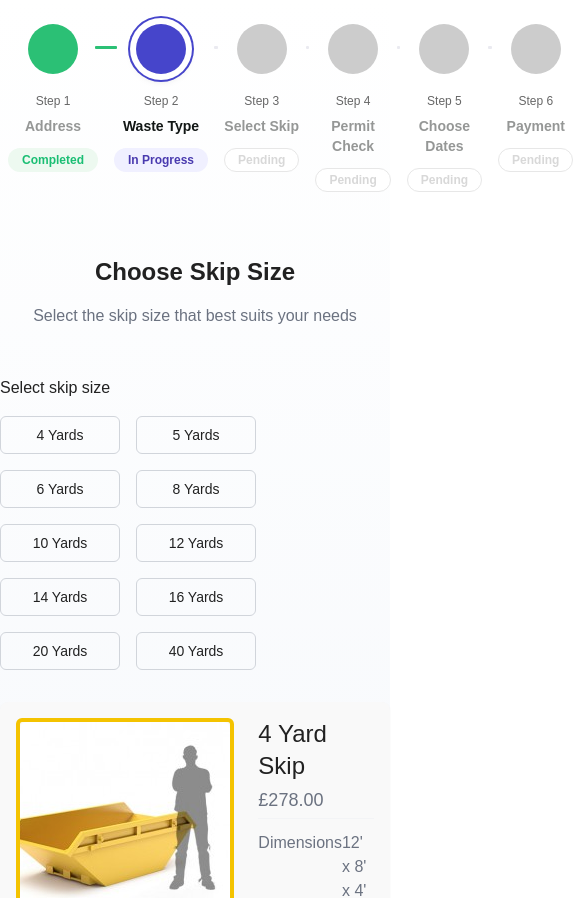
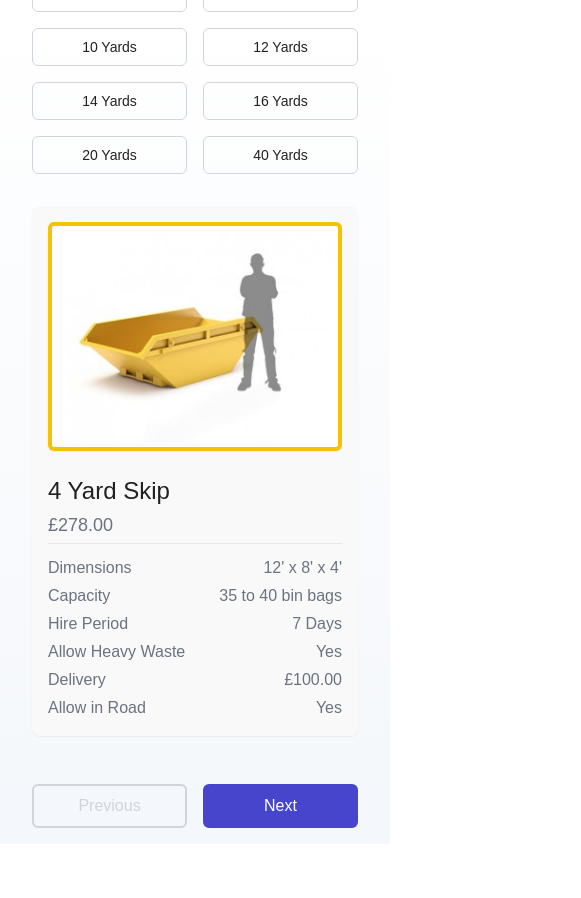
Before and after one commit to Soneshaps/waste-management, a React (Vite) app: page / in a window 390 px wide. Shown: the top 898 px of the page, 581 px wide, since content can reach past the window. After the commit the page ends 844 px from the top, so only its background shows below. Built offline with nearby package versions, Linux system fonts and the light colour scheme; some icons are missing; a web font is replaced by a local one.

Commit message:
feat: Add responsive screens

```diff
--- a/src/pages/ChooseSkip.tsx
+++ b/src/pages/ChooseSkip.tsx
@@ -1,4 +1,4 @@
-import React, { useState } from 'react';
+import React, { useEffect, useRef, useState } from 'react';
 import CustomStepper from '../components/CustomStepper';
 
 const skipSizes = [
@@ -48,14 +48,34 @@ const ChooseSkip: React.FC = () => {
   const [activeStep, setActiveStep] = useState(1);
   const [selectedSkip, setSelectedSkip] = useState<{ id: number; size: string } | null>(null);
 
+  const scrollRef = useRef<HTMLDivElement>(null);
+
+  const scrollToBottom = () => {
+    scrollRef.current?.scrollTo({
+      top: scrollRef.current.scrollHeight,
+      behavior: 'smooth',
+    });
+  };
+
+  useEffect(() => {
+    scrollToBottom();
+  }, [selectedSkip]);
+
   return (
     <div className="max-w-[1200px] mx-auto">
-      <div style={{ paddingTop: '24px' }}>
+      <div
+        className="bg-white hidden sticky top-0 z-1 md:block"
+        style={{ paddingTop: '24px', paddingBottom: '24px' }}
+      >
         <CustomStepper activeStep={activeStep} setActiveStep={setActiveStep} />
       </div>
-      <div className="max-w-[1000px] mx-auto">
-        <div className="flex justify-center mt-16 mb-12">
-          <div className="flex flex-col items-center">
+
+      <div
+        ref={scrollRef}
+        className="max-w-[1000px] mx-auto px-8 overflow-y-auto h-[100vh] md:h-[calc(100vh-195px)]"
+      >
+        <div className="flex md:justify-center my-12">
+          <div className="flex flex-col md:items-center">
             <div className="text-2xl font-semibold">Choose Skip Size</div>
             <div className="text-base text-gray-500 mt-4">
               Select the skip size that best suits your needs
@@ -65,11 +85,11 @@ const ChooseSkip: React.FC = () => {
 
         <div className="text-base pb-4">Select skip size</div>
 
-        <div className="flex gap-4 flex-wrap text-sm pb-8">
+        <div className="grid grid-cols-2 md:grid-cols-4 lg:grid-cols-5 gap-4 text-sm pb-8">
           {skipSizes.map((skip) => (
             <div
               key={skip.id}
-              className={`font-medium cursor-pointer w-[120px] border border-gray-300 rounded-md p-2 text-center ${selectedSkip?.id === skip.id ? 'bg-[#4645cb] text-white border-0' : ''}`}
+              className={`font-medium cursor-pointer border border-gray-300 rounded-md p-2 text-center ${selectedSkip?.id === skip.id ? 'bg-[#4645cb] text-white border-0' : ''}`}
               onClick={() => setSelectedSkip(skip)}
             >
               {skip.size}
@@ -77,19 +97,19 @@ const ChooseSkip: React.FC = () => {
           ))}
         </div>
 
-        <div className=" flex bg-[#f9f9f9] rounded-lg shadow-sm p-4 gap-6">
-          <div className="border border-4 w-[300px] border-[#f4c300] rounded-md ">
+        <div className=" flex flex-col md:flex-row bg-[#f9f9f9] rounded-lg shadow-sm p-4 gap-6 shdaow-lg">
+          <div className="border bg-[#ffffff] border-4 w-full md:w-[300px] border-[#f4c300] rounded-md shadow-sm">
             <img
               src={'/images/4-yards-skip.jpg'}
               alt="skip"
-              className="w-[300px] h-[221px] object-cover rounded-md"
+              className="w-full md:w-[300px] h-[221px] object-contain md:object-cover rounded-md"
             />
           </div>
 
           <div className="flex flex-col gap-1 flex-1">
             <div className="text-2xl font-medium">4 Yard Skip</div>
             <div className="text-lg font-medium text-gray-500">&#163;278.00</div>
-            <hr className="border-gray-100" />
+            <hr className="border-gray-200" />
             <div className="text-base text-gray-500 pt-2 flex flex-col gap-1">
               <div className="flex justify-between">
                 <div className="font-medium">Dimensions</div>
@@ -118,12 +138,12 @@ const ChooseSkip: React.FC = () => {
             </div>
           </div>
         </div>
-        <div className="flex justify-between gap-4">
+        <div className=" grid grid-cols-2 gap-4 pt-8 pb-4">
           <button className="border border-2 border-gray-300 text-base text-gray-300 px-6 py-2 rounded-md  mt-4 font-medium hover:bg-gray-300 hover:text-white transition-all duration-300">
-            Back
+            Previous
           </button>
           <button className="border border-2 border-[#4645cb] text-base text-white px-6 py-2 rounded-md  mt-4 font-medium bg-[#4645cb] hover:text-white transition-all duration-300">
-            Continue
+            Next
           </button>
         </div>
       </div>
--- a/tailwind.config.js
+++ b/tailwind.config.js
@@ -14,6 +14,13 @@ export default {
         'bottom-to-top': 'linear-gradient(to top, #f4f7fb, #ffffff)',
       },
     },
+    screens: {
+      sm: '640px',   // Small devices (phones)
+      md: '768px',   // Medium devices (tablets)
+      lg: '1024px',  // Large devices (desktops)
+      xl: '1280px',  // Extra large screens
+      '2xl': '1536px', // 2X large screens
+    },
   },
   plugins: [],
 }
```
